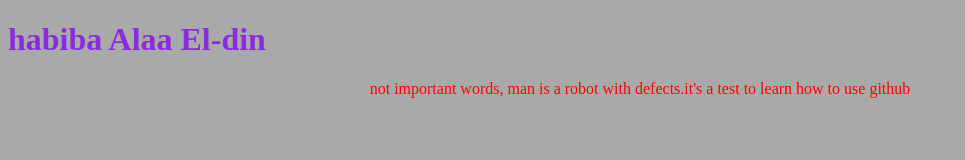
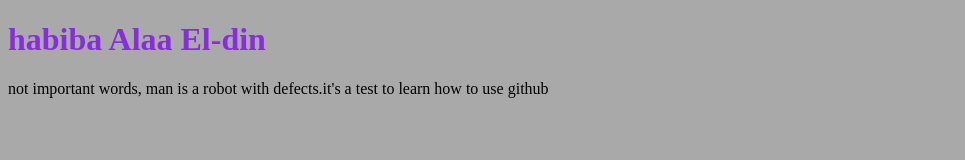
Before and after one commit to habiba1999/OSGIT, a plain HTML site: page index.html in a window 1280 px wide. Shown: the whole page, without its empty margins (0-965 px from the left). Drawn offline with Linux system fonts and the light colour scheme.

Commit message:
update css

```diff
--- a/src/style.css
+++ b/src/style.css
@@ -4,7 +4,3 @@ body{
 h1{
     color: blueviolet;
 }
-p {
-  text-align: center;
-  color: red;
-}
```
